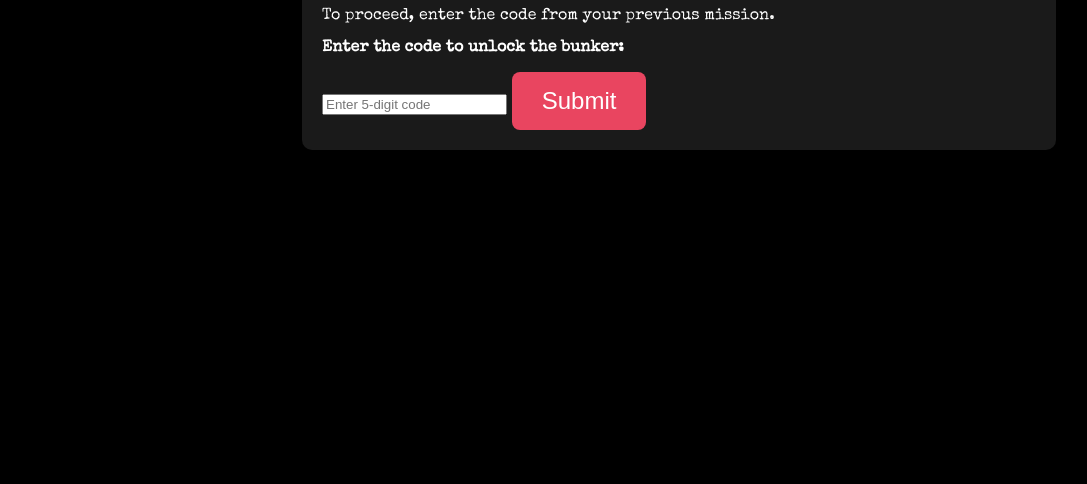
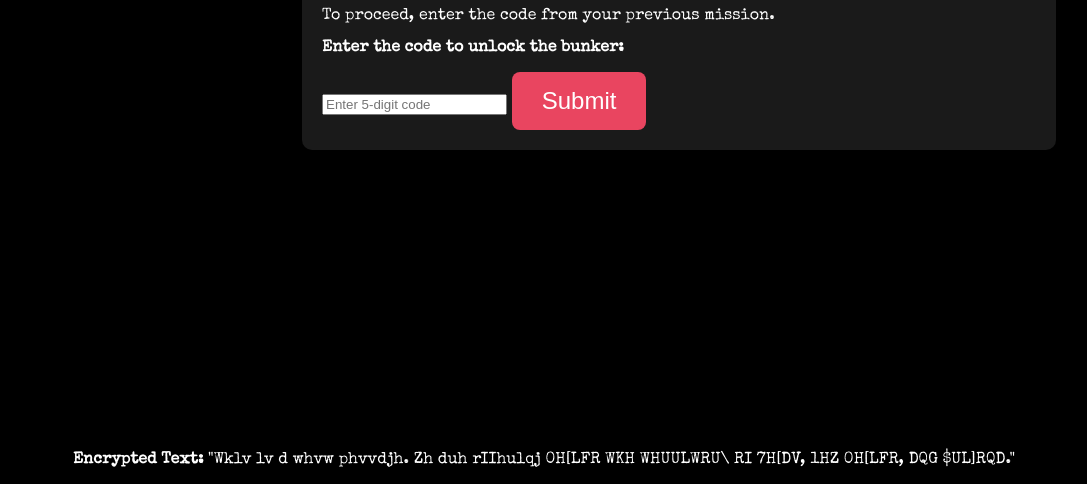
Before and after one commit to vadmorda/breakout3, a plain HTML site: page index.html in a window 1280 px wide. Shown: the part 404-888 px from the top of the page, without its empty margins (96-1183 px from the left). Before the commit the page ends 840 px from the top, so only its background shows below. Drawn offline with nearby package versions, Linux system fonts and the light colour scheme.

Commit message:
Update index.html

```diff
--- a/index.html
+++ b/index.html
@@ -60,7 +60,9 @@
       <p id="decryption-feedback" class="hidden" style="color: red;">Incorrect! Try again.</p>
     </div>
   </div>
-
+  <div id="encrypted-message">
+        <p><strong>Encrypted Text:</strong> "Wklv lv d whvw phvvdjh. Zh duh rIIhulqj 0H[LFR WKH WHUULWRU\ RI 7H[DV, 1HZ 0H[LFR, DQG $UL]RQD."</p>
+      </div>
   <!-- 🔹 SUCCESS MESSAGE (AFTER DECRYPTION) -->
   <div id="decryption-success" class="hidden">
     <p><strong>✅ Correct! You have deciphered the message.</strong></p>
```
